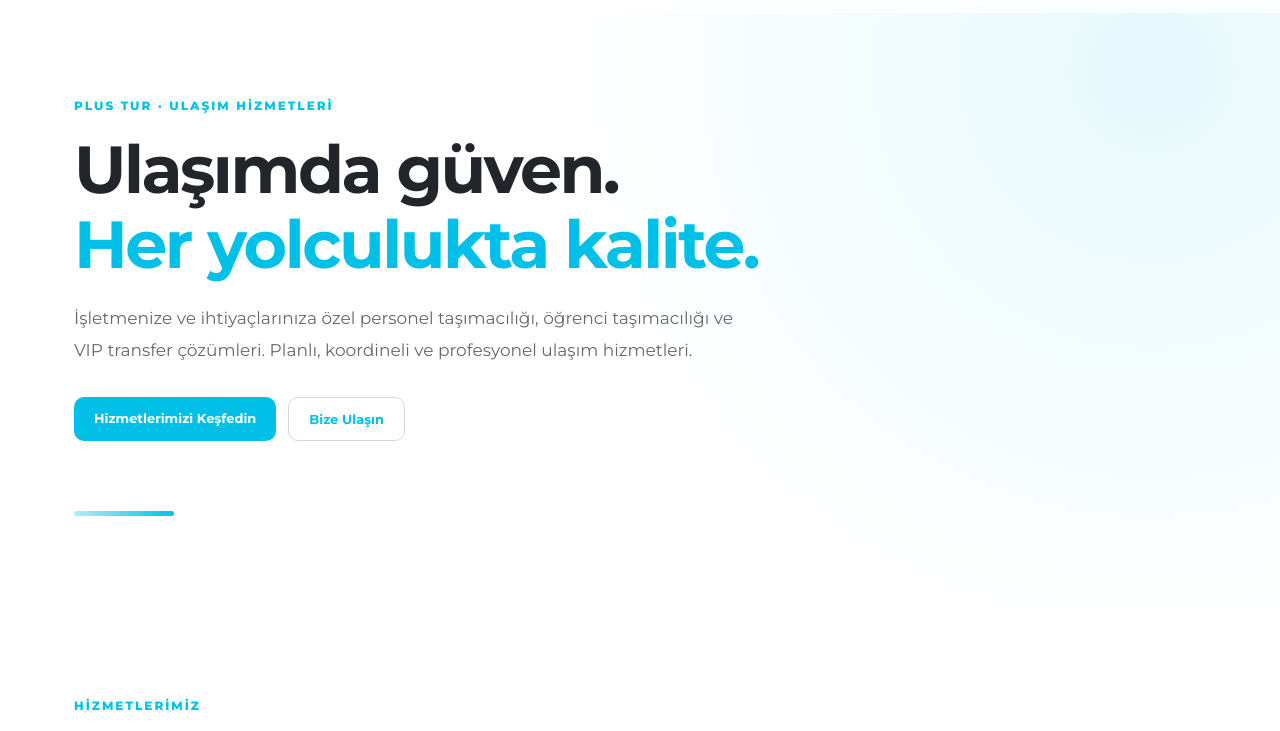
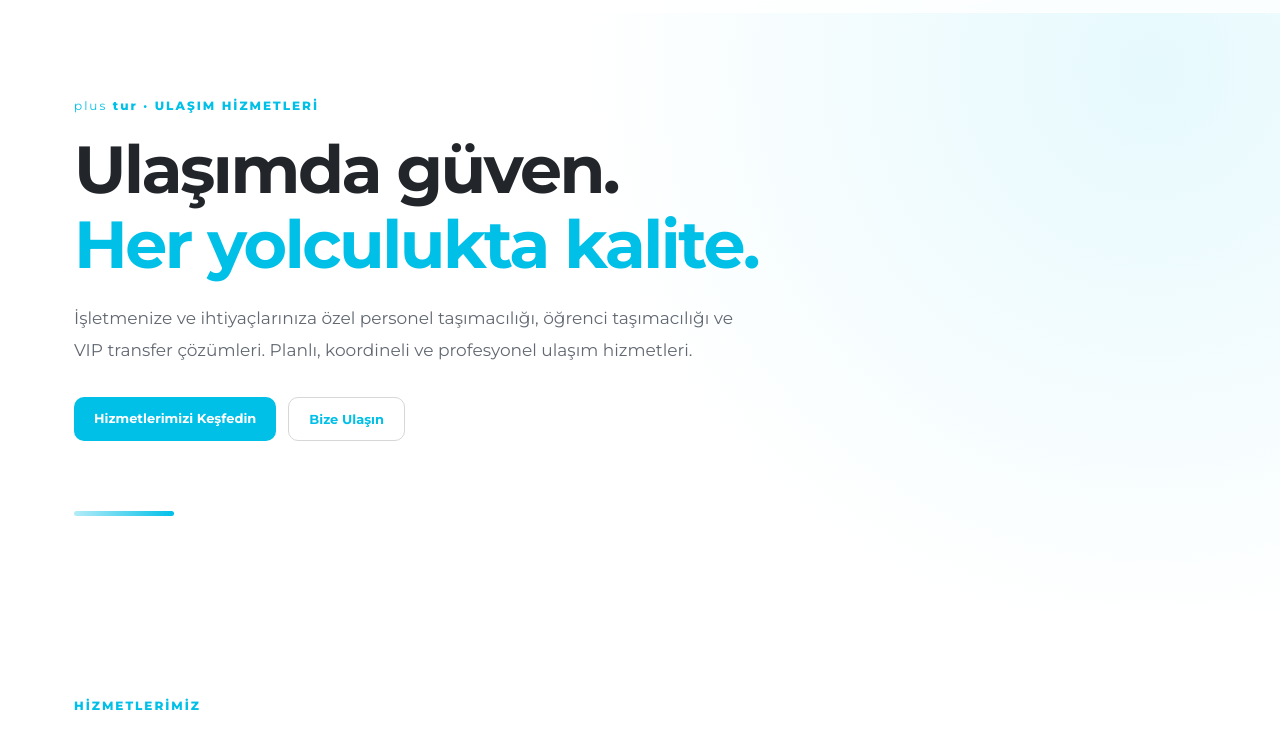
Before and after one commit to plustur/web, a plain HTML site: page index.html in a window 1280 px wide. Shown: the part 66-797 px from the top of the page. Drawn offline with Linux system fonts and the light colour scheme.

Commit message:
Refactor hero section brand name and styles
Updated brand name styling and modified hero section content.

```diff
--- a/index.html
+++ b/index.html
@@ -155,6 +155,18 @@ header {
     letter-spacing: 2px;
     font-weight: 800;
     color: var(--primary-text);
+}
+
+    .hero .brand-name span {
+    font-family: Montserrat, Arial, sans-serif;
+    font-weight: 400;
+    text-transform: lowercase;
+}
+
+.hero .brand-name strong {
+    font-family: Montserrat, Arial, sans-serif;
+    font-weight: 800;
+    text-transform: lowercase;
 }
 
 h1 {
@@ -485,8 +497,8 @@ footer .legal {
     <div class="wrap">
 
         <div class="eyebrow">
-            PLUS TUR · ULAŞIM HİZMETLERİ
-        </div>
+    <span class="brand-name"><span>plus</span> <strong>tur</strong></span> · ULAŞIM HİZMETLERİ
+</div>
 
         <h1>
             Ulaşımda güven.<br>
```
